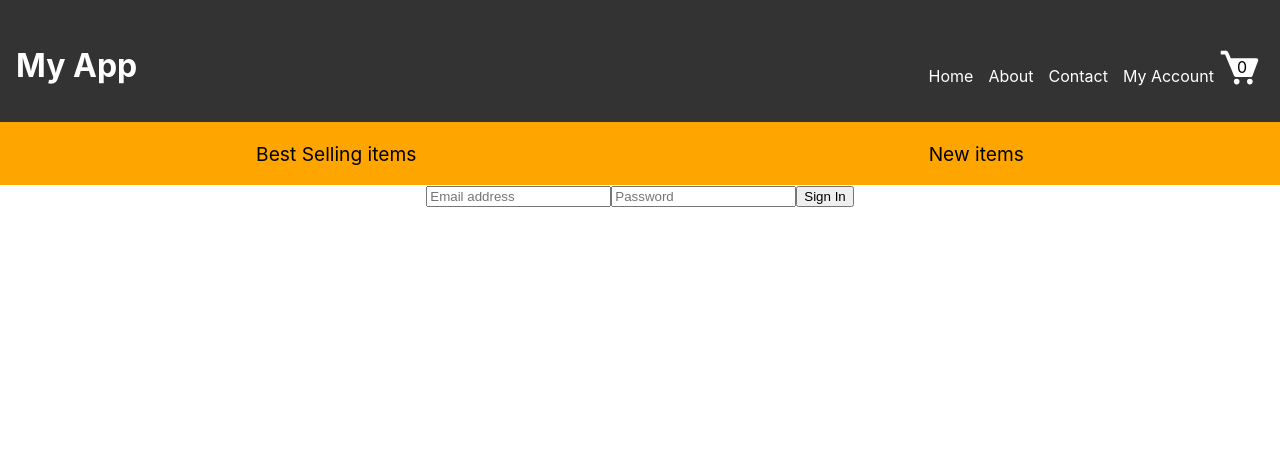
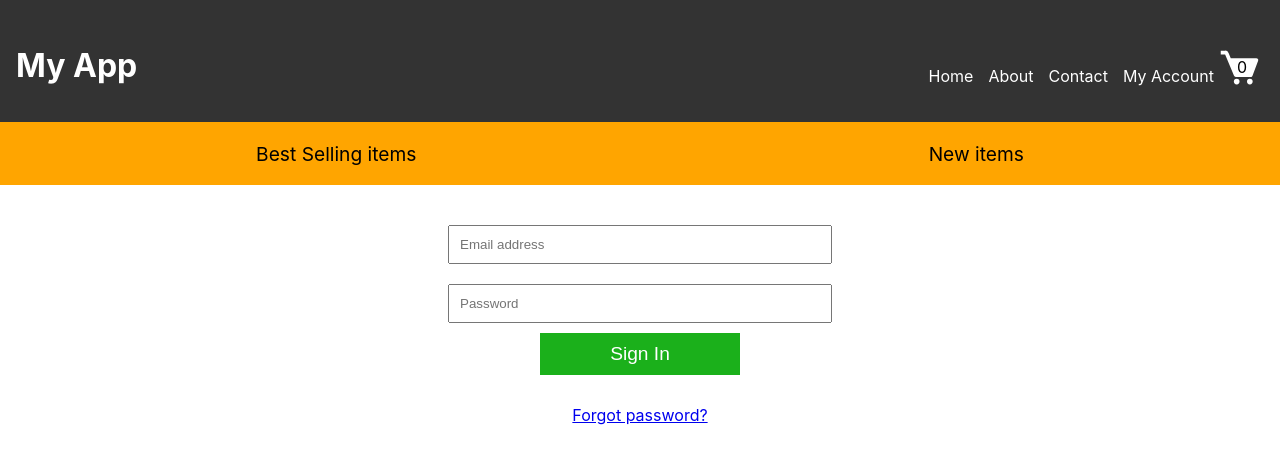
Before and after one commit to magedbebawy/e-commerce-2, a React (Create React App) app: page /signin in a window 1280 px wide. Shown: the top 464 px of the page. Built offline with nearby package versions, Linux system fonts and the light colour scheme.

Commit message:
signin ui component

```diff
--- /dev/null
+++ b/src/pages/signin/signin.css
@@ -0,0 +1,21 @@
+form {
+    width: 400px;
+    margin: 30px auto;
+}
+
+form input {
+    display: inline-block;
+    width: 90%;
+    margin: 10px auto;
+    padding: 10px;
+}
+
+form button {
+    padding: 10px;
+    width: 50%;
+    margin: 0 auto;
+    background-color: rgb(27, 176, 27);
+    border: none;
+    color: white;
+    font-size: larger;
+}
--- a/src/pages/signin/signin.jsx
+++ b/src/pages/signin/signin.jsx
@@ -1,3 +1,6 @@
+import './signin.css';
+
+
 function SignIn() {
     return(
         <div>
@@ -6,6 +9,7 @@ function SignIn() {
                 <input type="password" placeholder="Password"/>
                 <button>Sign In</button>
             </form>
+            <a href="#">Forgot password?</a>
         </div>
     )
 }
```
